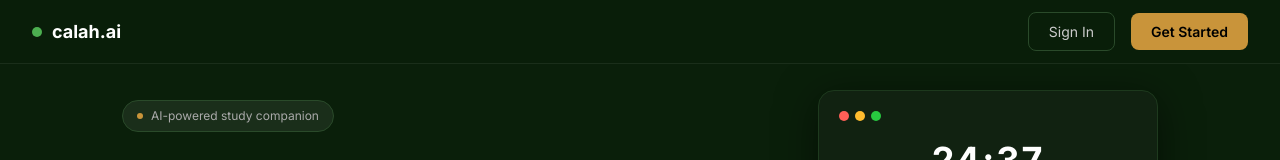
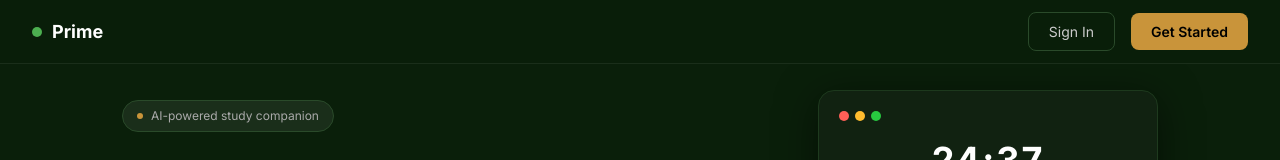
Before and after one commit to calahgraphix11-boop/prime-app, a React (Vite) app: page / in a window 1280 px wide. Shown: the top 160 px of the page. Built offline with nearby package versions, Linux system fonts and the light colour scheme; no server answers.

Commit message:
Fix navbar brand text: calah.ai → Prime
Co-Authored-By: Claude Sonnet 4.6 <noreply@anthropic.com>

```diff
--- a/src/pages/LandingPage.jsx
+++ b/src/pages/LandingPage.jsx
@@ -36,7 +36,7 @@ function Navbar({ navigate }) {
           width: 10, height: 10, borderRadius: "50%",
           background: "#4caf50", flexShrink: 0
         }} />
-        <span style={{ fontFamily: "Inter, sans-serif", fontWeight: 700, fontSize: 18, color: "#fff" }}>calah.ai</span>
+        <span style={{ fontFamily: "Inter, sans-serif", fontWeight: 700, fontSize: 18, color: "#fff" }}>Prime</span>
       </div>
       <div style={{ display: "flex", gap: "1rem", alignItems: "center" }}>
         <button onClick={() => navigate("/login")} style={{
```
